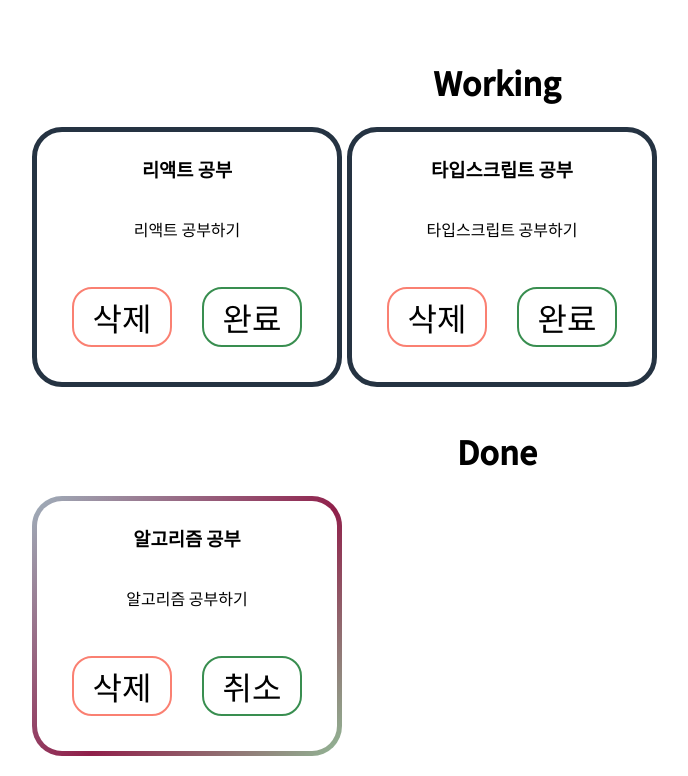
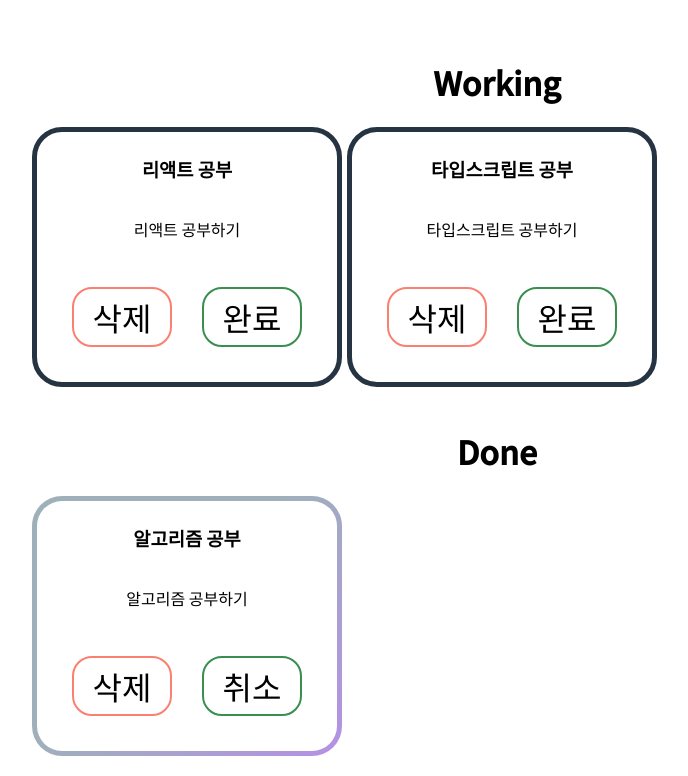
Before and after one commit to h0ngwon/sparta-week4-project, a React (Create React App) app: page / in a window 1280 px wide. Shown: the part 244-1020 px from the top of the page, without its empty margins (143-831 px from the left). Built offline with nearby package versions, Linux system fonts and the light colour scheme.

Commit message:
Design: 완료 투두리스트 카드 디자인 변경

```diff
--- a/src/components/UI/Card.module.css
+++ b/src/components/UI/Card.module.css
@@ -12,13 +12,11 @@
 
 .done {
 	border: 5px solid transparent;
-	background-size: 100%;
+	background-size: 50%;
 	background-image: linear-gradient(#fff, #fff),
 		linear-gradient(
 			135deg,
-			rgba(159, 176, 187, 1) 0%,
-			rgba(144, 31, 74, 1) 25%,
-			rgba(146, 221, 168, 1) 50%,
+			rgba(159, 176, 187, 1) 25%,
 			rgba(193, 124, 255, 1) 75%,
 			rgba(0, 173, 242, 1) 100%
 		);
@@ -29,6 +27,6 @@
 
 @keyframes gradient {
 	to {
-		background-size: 500%;
+		background-size: 400%;;
 	}
 }
```
